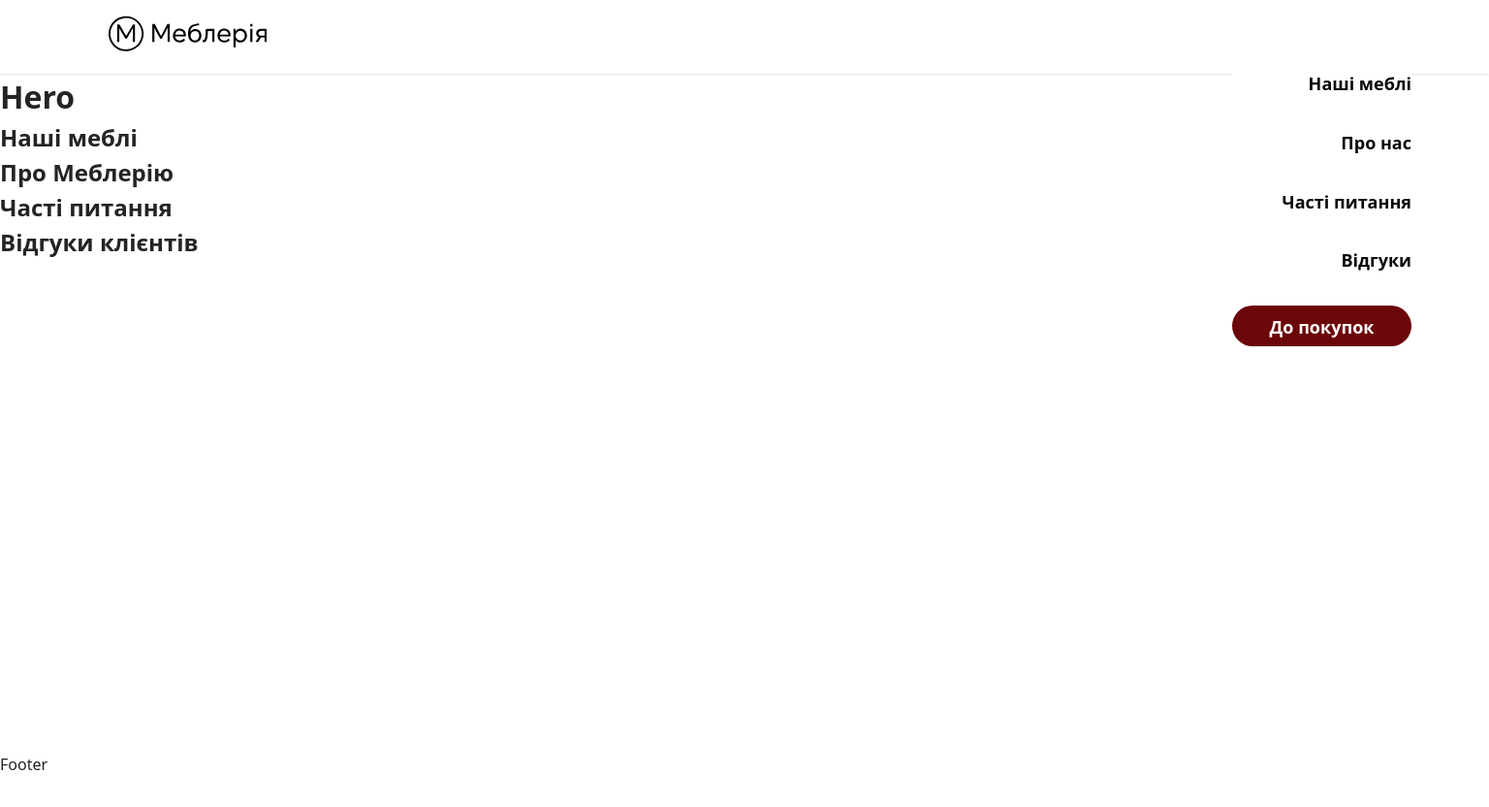
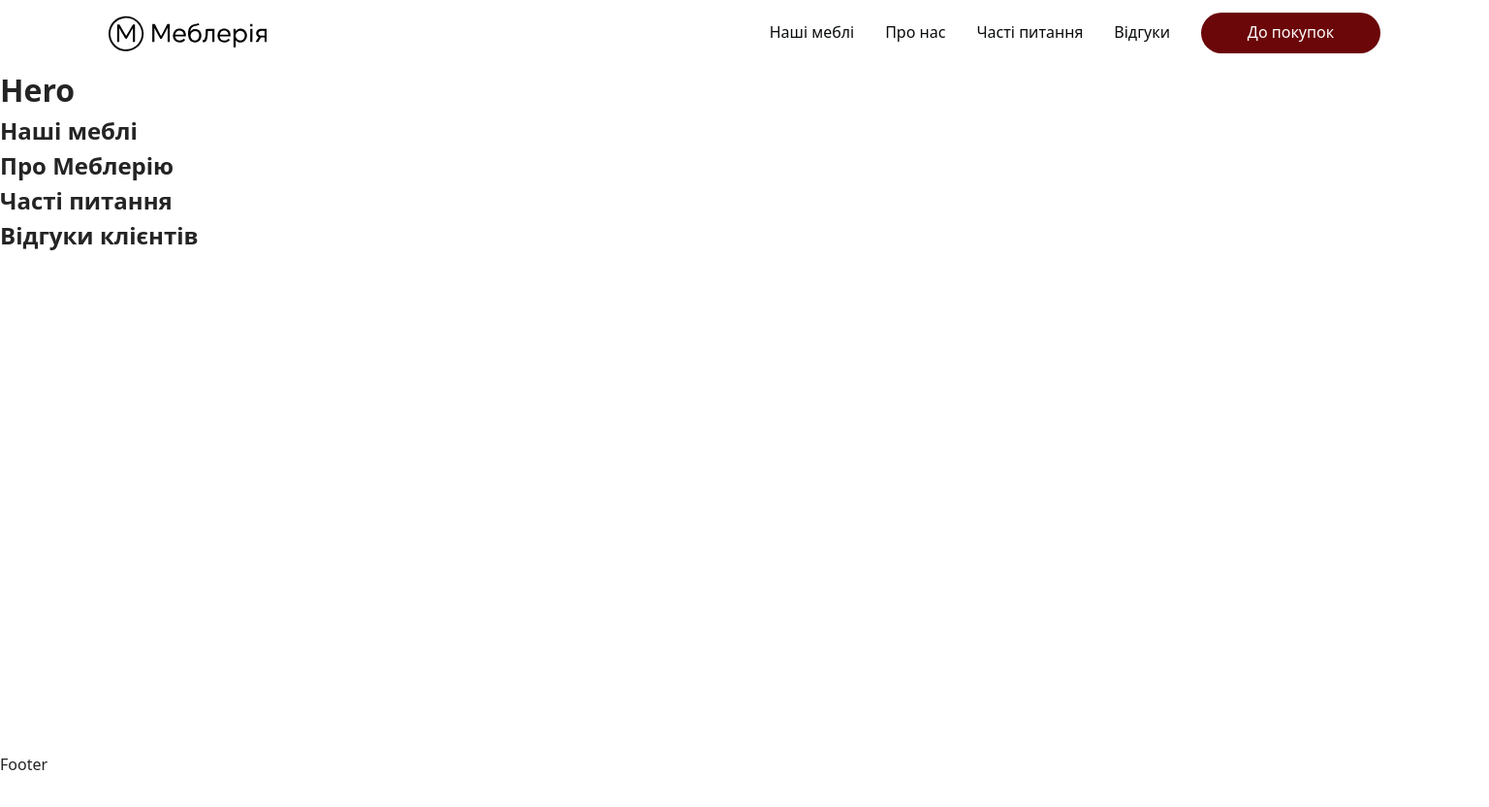
Before and after one commit to Maryna-Tk-UA/project-group-03, a website built with Vite: page src/index.html in a window 1536 px wide. Shown: the whole page at 97% size. After the commit the page ends 800 px from the top, so only its background shows below. Built offline with nearby package versions, Linux system fonts and the light colour scheme.

Commit message:
add desktop version

```diff
--- a/src/css/header.css
+++ b/src/css/header.css
@@ -13,8 +13,6 @@
   display: flex;
   flex-direction: column;
   position: relative;
-}
-.header-navigation {
 }
 .burger-btn,
 .mobile-menu-button {
@@ -46,6 +44,7 @@
   gap: 32px;
   justify-content: center;
   align-items: center;
+  margin-bottom: 32px;
 }
 .button-link {
   display: block;
@@ -68,7 +67,7 @@
     /* position: sticky; */
     top: 0;
     z-index: 50;
-    box-shadow: 0 1px 3px 0 rgb(0 0 0 / 0.1), 0 1px 2px -1px rgb(0 0 0 / 0.1);
+
   }
   .header-navigation {
     align-self: flex-end;
@@ -83,6 +82,7 @@
     text-align: end;
     background-color: white;
     transition: transform 0.5s ease;
+    height: fit-content;
   }
   .header-menu-list {
     align-items: end;
@@ -97,7 +97,39 @@
   }
   .header-navigation {
     padding-right: 98px;
+    max-width: 298px;
   }
 }
 @media only screen and (min-width: 1440px) {
+  .header-logo{
+    width: 163px;
+height: 69px;
+  }
+  .header-container {
+    display: flex;
+    flex-direction: row;
+    align-items: center;
+    justify-content: space-between;
+
+  }
+  .header-navigation {
+   position: static;
+    max-width: none;
+    padding-right: 0;
+    margin-bottom: 13.93px;
+
+  }
+  .header-menu{
+ display: flex;
+ flex-direction: row;
+ align-items: center;
+ justify-content: center;
+  }
+  .header-menu-list {
+    flex-direction: row;
+    font-weight: 400;
+    font-size: 16px;
+    line-height: 160%;
+    margin: 0 32px 0 32px;
+  }
 }
--- a/src/partials/header.html
+++ b/src/partials/header.html
@@ -40,10 +40,11 @@
           <li class="header-menu-item">
             <a href="#feedback" class="header-menu-link">Відгуки</a>
           </li>
-          <li class="header-menu-item">
-            <a href="#order-modal" class="button-link">До покупок</a>
-          </li>
+          <!-- <li class="header-menu-item">
+
+          </li> -->
         </ul>
+        <a href="#order-modal" class="button-link">До покупок</a>
       </div>
     </nav>
 
```
